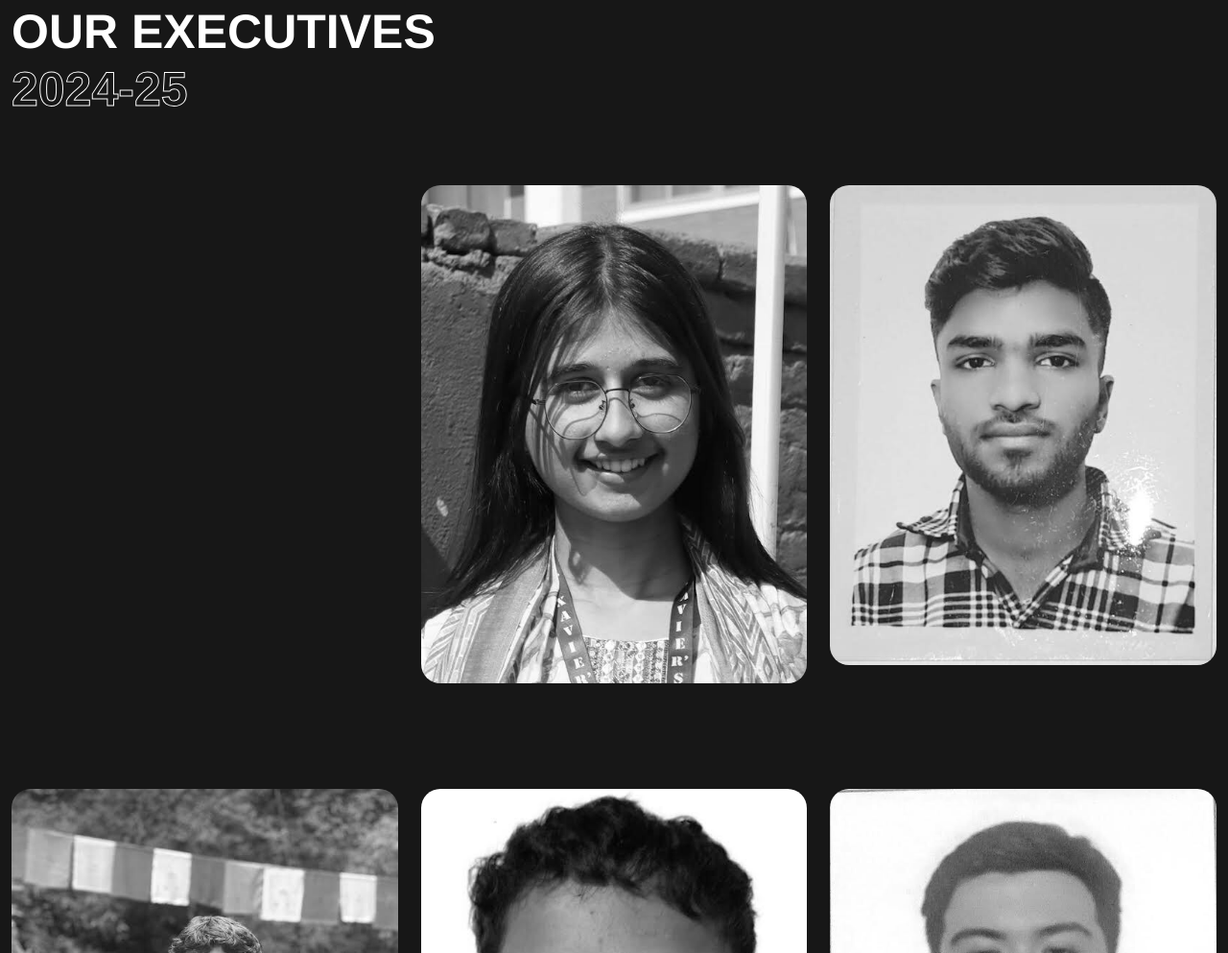
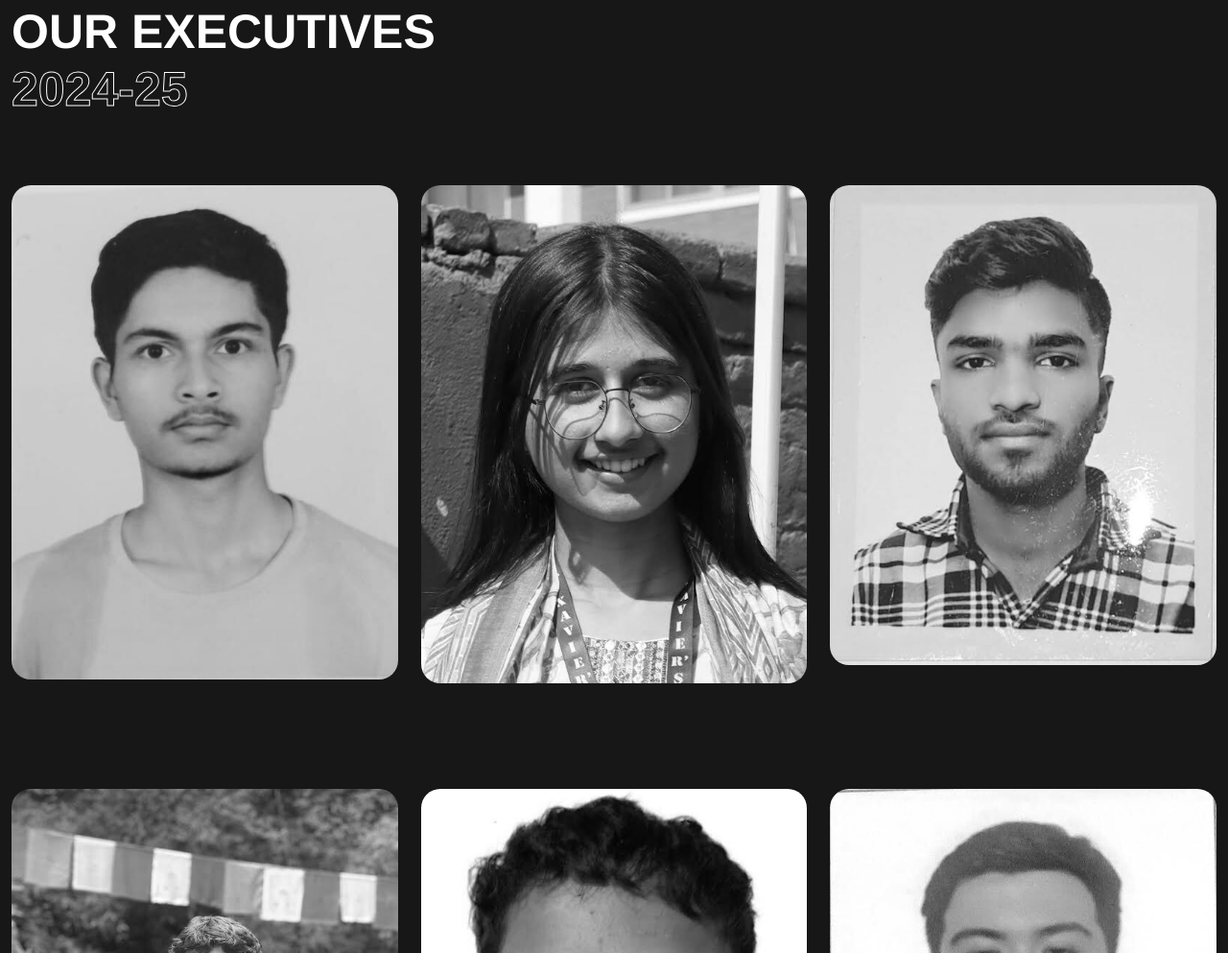
Before and after one commit to sciencefest2023/sx3cc, a plain HTML site: page index.html in a window 1280 px wide. Shown: the part 1238-2231 px from the top of the page at 96% size. Drawn offline with nearby package versions, Linux system fonts and the light colour scheme; some icons are missing.

Commit message:
Update index.html

```diff
--- a/index.html
+++ b/index.html
@@ -249,7 +249,7 @@
                         <div class="col-lg-4 wow fadeInUp" data-wow-delay="400ms" data-wow-duration="1500ms">
                             <div class="ori-team-inner-item position-relative">
                                 <div class="ori-team-img">
-                                    <img "assets/img/team/bipul.jpg" alt="">
+                                    <img src="assets/img/team/bipul.jpg" alt="">
                                 </div>
                                 <div class="ori-team-text text-center position-absolute">
                                     <h3 style="color:black;">Bipul Kharel </a></h3>
```
